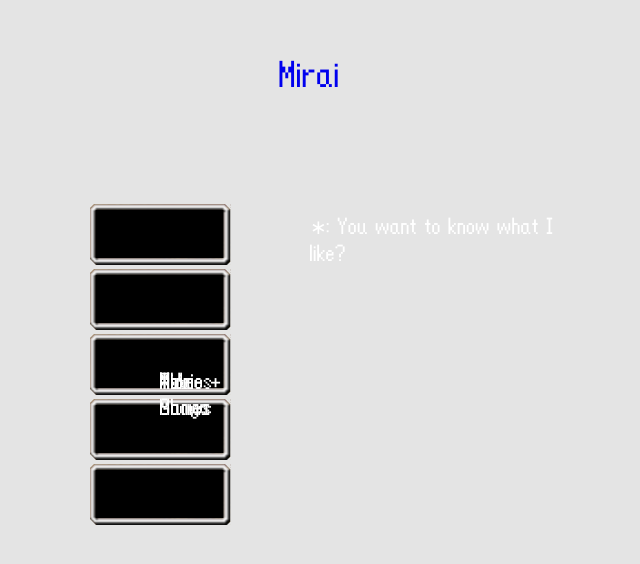
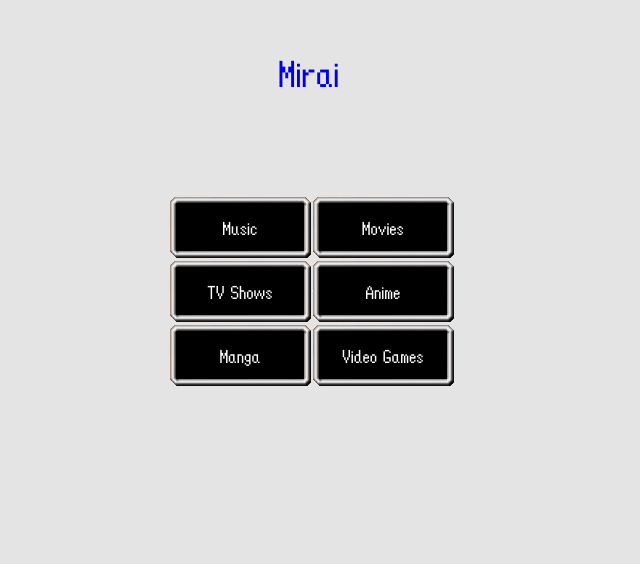
Before and after one commit to miishin/mirai, a Next.js app: page /like in a window 1280 px wide. Shown: the part 108-672 px from the top of the page, without its empty margins (330-970 px from the left). Built offline with nearby package versions, Linux system fonts and the light colour scheme; a web font is replaced by a local one.

Commit message:
grid menu

```diff
--- a/pages/like.js
+++ b/pages/like.js
@@ -8,31 +8,32 @@ export default function Ratings() {
     <div className="container">
       <NHead name="Ratings"/>
       <Header></Header>
-
+      <div className={styles.linktxt}>∗: You want to know what I like?</div>
       <main className={styles.menu}>
-      <div className={styles.linktxt}>∗: You want to know what I like?</div>
-        <div className={styles.items}>
           <div className={styles.menuItem}>
-            <img src="menu_item.svg"/>
+            <img src="menu_item.svg" className={styles.img}/>
             <a href = "https://rateyourmusic.com/~miishin" className={styles.linktxt}>Music</a>
           </div>
           <div className={styles.menuItem}>
-            <img src="menu_item.svg"/>
+            <img src="menu_item.svg" className={styles.img}/>
             <a href = "https://letterboxd.com/miishin/" className={styles.linktxt}>Movies</a>
           </div>
           <div className={styles.menuItem}>
-            <img src="menu_item.svg"/>
+            <img src="menu_item.svg" className={styles.img}/>
             <a href = "https://trakt.tv/users/miishin/ratings/all/all/highest" className={styles.linktxt}>TV Shows</a>
           </div>
           <div className={styles.menuItem}>
-            <img src="menu_item.svg"/>
-            <a href = "https://anilist.co/user/miishin/" className={styles.linktxt}>Anime + Manga</a>
+            <img src="menu_item.svg" className={styles.img}/>
+            <a href = "https://anilist.co/user/miishin/animelist" className={styles.linktxt}>Anime</a>
           </div>
           <div className={styles.menuItem}>
-            <img src="menu_item.svg"/>
+            <img src="menu_item.svg" className={styles.img}/>
+            <a href = "https://anilist.co/user/miishin/mangalist" className={styles.linktxt}>Manga</a>
+          </div>
+          <div className={styles.menuItem}>
+            <img src="menu_item.svg" className={styles.img}/>
             <a href = "https://glitchwave.com/user/miishin/" className={styles.linktxt}>Video Games</a>
           </div>
-        </div>
       </main>
     </div>
   )
--- a/styles/GridMenu.module.css
+++ b/styles/GridMenu.module.css
@@ -1,34 +1,40 @@
 .menu {
     margin: auto;
-    min-width: 511px;
-    width: 20%;
+    width: 280px;
+    height: 190px;
     padding: 20px;
     position: absolute;
-    top: 40%;
+    top: 50%;
     left: 50%;
     -ms-transform: translate(-50%, -50%);
     transform: translate(-50%, -50%);
     display: grid;
+    text-align: center;
     grid-template-columns: auto auto;
-    grid-gap: 10px;
+    grid-gap: 2px;
   }
 
-  .items {
-    display: inline-block;
-    text-align: left;
-    position: absolute;
-    top: 30%;
-    left: 10%;
-    font-size: medium;
+  .menuItem {
+    width: 141px;
+    height: 61px;
+    position: relative;
+  }
+
+  .menuItem img {
+    position: relative;
   }
 
   .linktxt {
+    max-width: 180px;
     color: white;
-    font-size: 125%;
+    font-size: medium;
     font-family: Dragon-Quest;
     position: absolute;
     top: 50%;
-    left: 50%;
+    left:  50%;
+    -webkit-transform: translate(-50%, -50%); /* iOS */
+    transform: translate(-50%, -50%);
+    white-space: nowrap;
   }
 
   .linktxt:hover {
```
